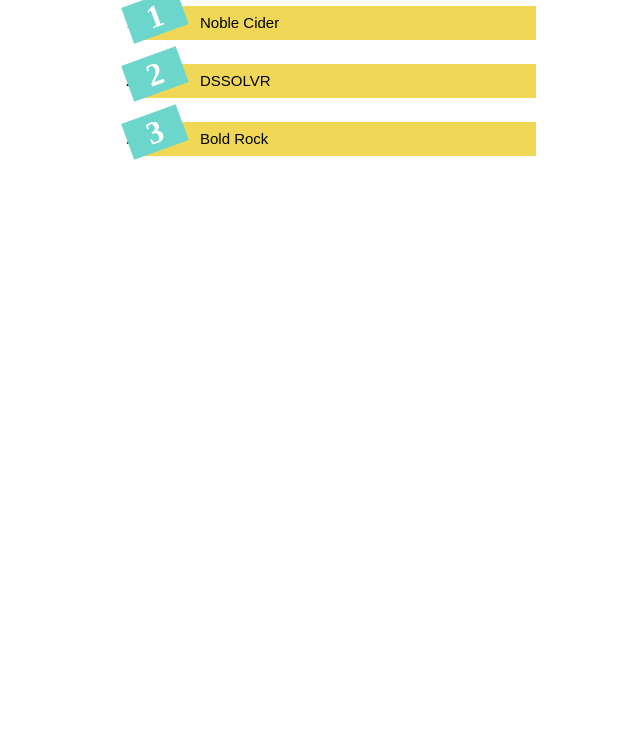
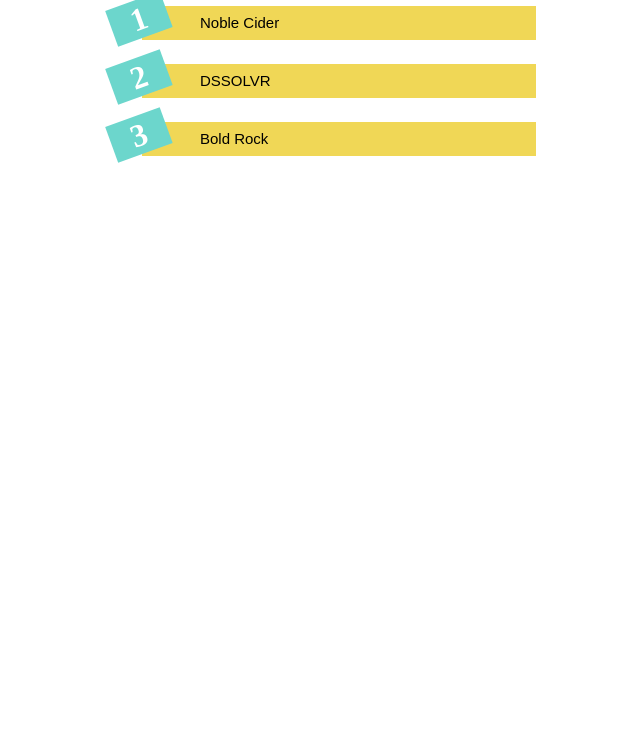
Before and after one commit to jpass23/BarMap, a plain HTML site: page index.html in a window 1280 px wide. Shown: the part 60-800 px from the top of the page, without its empty margins (309-949 px from the left). Drawn offline with Linux system fonts and the light colour scheme.

Commit message:
Fix minor styling issue
Moved the number boxes to cover the native html numbers

```diff
--- a/style.css
+++ b/style.css
@@ -36,8 +36,8 @@ transition: box-shadow 0.5s;
 
 .list-type5 ol li:before {
 position: absolute;
-top: -0.3em;
-left: -0.5em;
+top: -0.2em;
+left: -1em;
 width: 1.8em;
 height: 1.2em;
 font-size: 2em;
```
